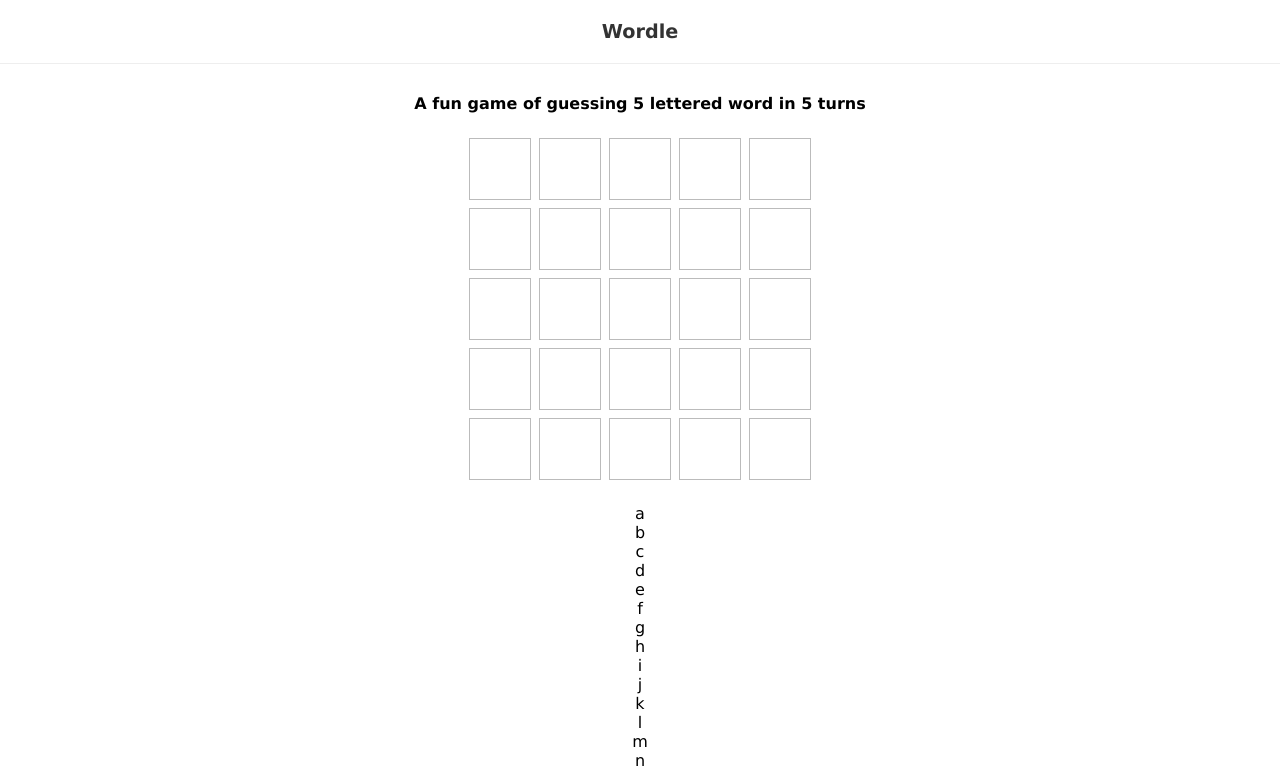
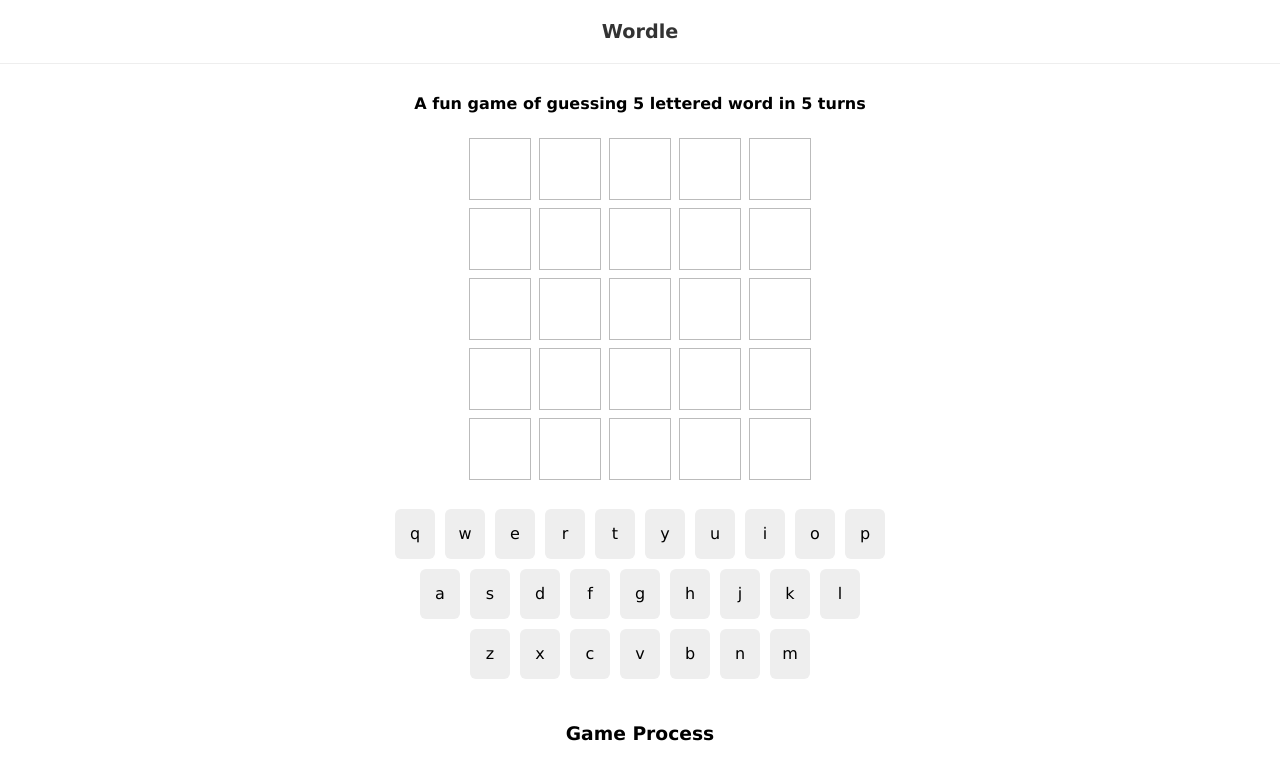
Before and after one commit to sabhas/Wordle, a React (Create React App) app: page / in a window 1280 px wide. Shown: the top 774 px of the page. Built offline with nearby package versions, Linux system fonts and the light colour scheme.

Commit message:
covert keypad to qwerty

```diff
--- a/src/components/Keypad.tsx
+++ b/src/components/Keypad.tsx
@@ -1,5 +1,8 @@
 import React from "react"
-import { Letters } from "../data"
+
+const qwerty = ["q", "w", "e", "r", "t", "y", "u", "i", "o", "p"]
+const asd = ["a", "s", "d", "f", "g", "h", "j", "k", "l"]
+const zxc = ["z", "x", "c", "v", "b", "n", "m"]
 
 type KeypadProps = {
   usedKeys: { [key: string]: string }
@@ -8,14 +11,36 @@
 export default function Keypad({ usedKeys }: KeypadProps) {
   return (
     <div className="keypad">
-      {Letters.map((letter) => {
+      <div className="row">
+        {qwerty.map((letter) => {
           const color = usedKeys[letter]
           return (
-          <div key={letter} className={color}>
+            <div key={letter} className={`item ${color}`}>
               {letter}
             </div>
           )
         })}
       </div>
+      <div className="row">
+        {asd.map((letter) => {
+          const color = usedKeys[letter]
+          return (
+            <div key={letter} className={`item ${color}`}>
+              {letter}
+            </div>
+          )
+        })}
+      </div>
+      <div className="row">
+        {zxc.map((letter) => {
+          const color = usedKeys[letter]
+          return (
+            <div key={letter} className={`item ${color}`}>
+              {letter}
+            </div>
+          )
+        })}
+      </div>
+    </div>
   )
 }
--- a/src/data/index.ts
+++ b/src/data/index.ts
@@ -1,2 +1 @@
 export * from "./words"
-export * from "./letters"
--- a/src/data/letters.ts
+++ /dev/null
@@ -1,28 +0,0 @@
-export const Letters = [
-  "a",
-  "b",
-  "c",
-  "d",
-  "e",
-  "f",
-  "g",
-  "h",
-  "i",
-  "j",
-  "k",
-  "l",
-  "m",
-  "n",
-  "o",
-  "p",
-  "q",
-  "r",
-  "s",
-  "t",
-  "u",
-  "v",
-  "w",
-  "x",
-  "y",
-  "z",
-]
```
Lines whose indentation alone changed are shown as unchanged.
